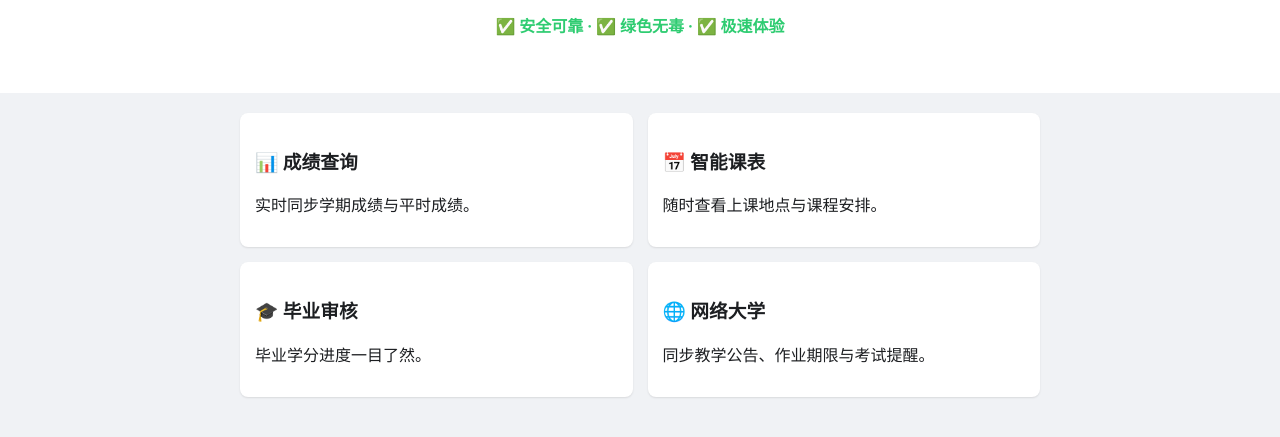
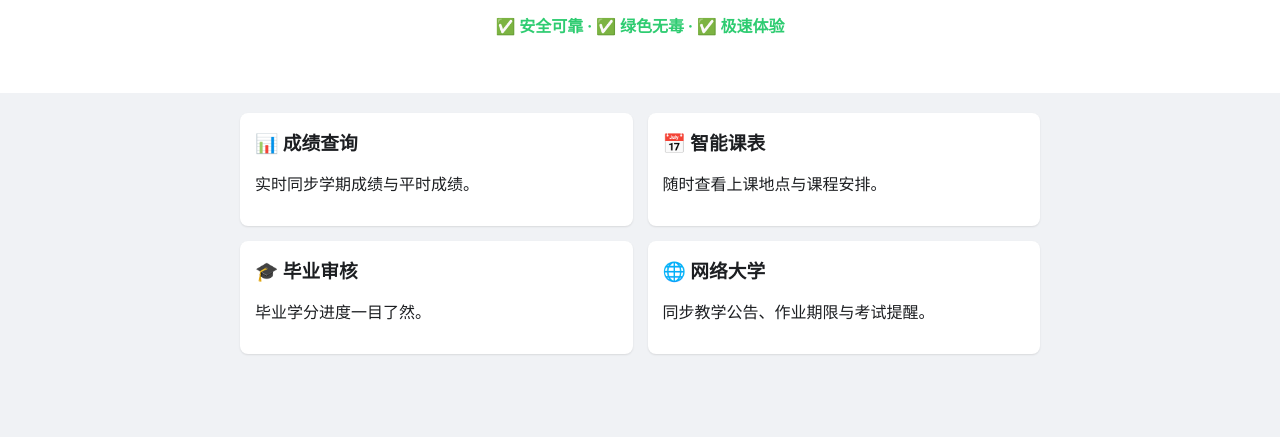
Before and after one commit to edwinchu0711/NSYSU_APP, a plain HTML site: page index.html in a window 1280 px wide. Shown: the part 201-638 px from the top of the page. Drawn offline with Linux system fonts and the light colour scheme.

Commit message:
Refine h3 margins and modal header padding
Adjust margins for h3 elements and update modal header padding.

```diff
--- a/style.css
+++ b/style.css
@@ -5,7 +5,10 @@ body {
     background-color: #f0f2f5;
     color: #1c1e21;
 }
-
+h3{
+    margin-block-end: 0px;
+    margin-block-start: 0px;
+}
 /* 導覽列 */
 .navbar {
     background-color: #ffffff;
@@ -73,7 +76,7 @@ body {
 }
 
 .modal-header {
-    padding: 15px 20px;
+    padding: 8px 20px;
     border-bottom: 1px solid #ddd;
     display: flex;
     justify-content: space-between;
@@ -88,6 +91,7 @@ body {
     flex-grow: 1;    /* 自動撐滿中間剩餘空間 */
     font-size: 0.95rem;
     line-height: 1.5;
+
 }
 
 .terms-box {
```
